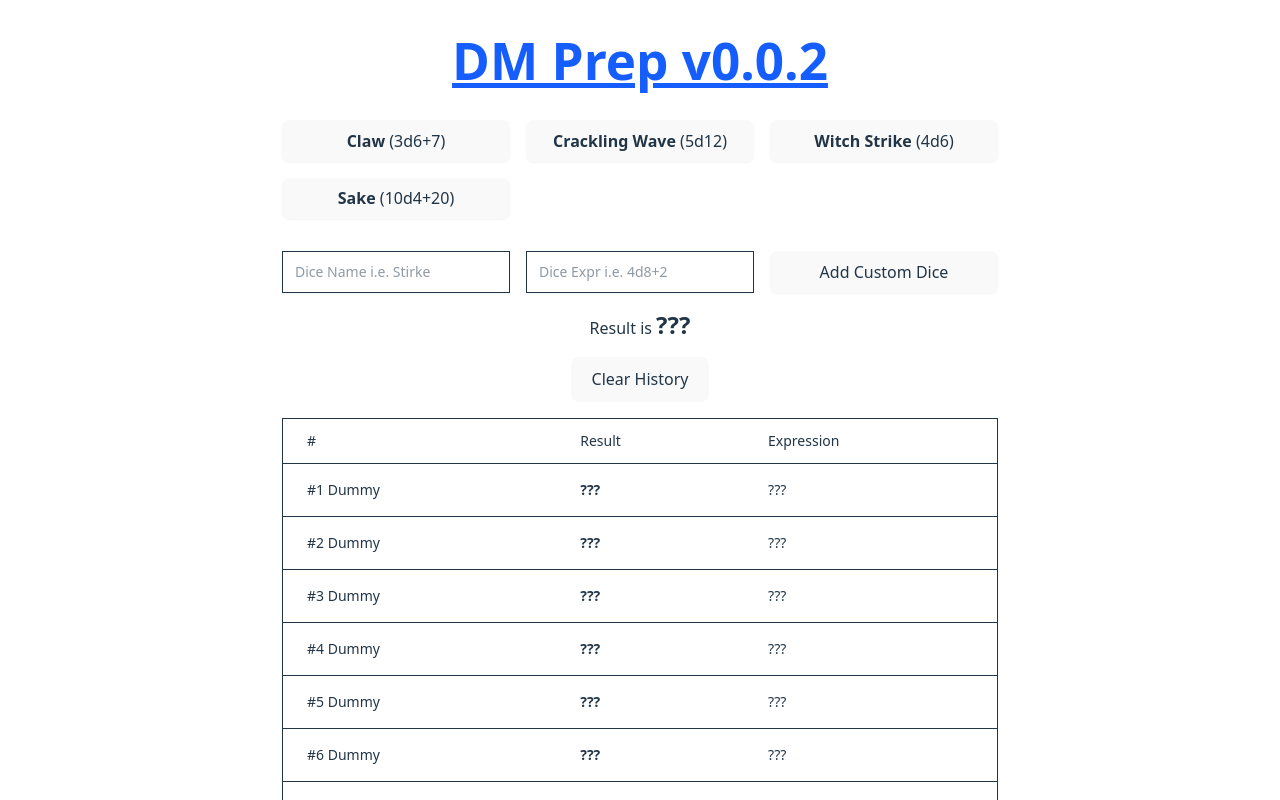
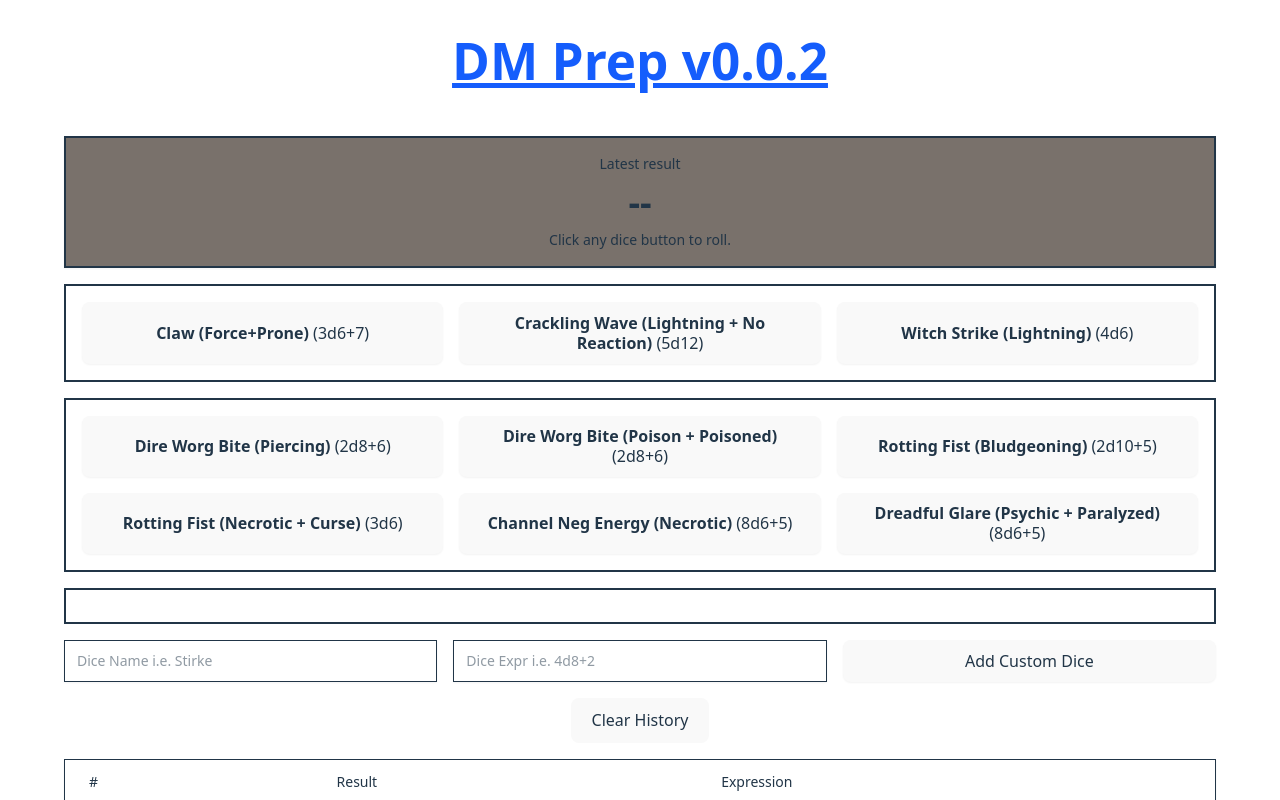
Before and after one commit to useless-pipi/useless-pipi, a React (Vite) app in the folder pipi-app/: page / in a window 1280 px wide. Shown: the top 800 px of the page. Built offline with nearby package versions, Linux system fonts and the light colour scheme.

Commit message:
0402 Prep

```diff
--- a/pipi-app/src/Dices.tsx
+++ b/pipi-app/src/Dices.tsx
@@ -10,55 +10,78 @@ import { useLocalStorage } from './hooks/hooks';
 import { STYLE_BUTTON_2ND, STYLE_BUTTON_DANGER } from './styles/styles';
 import { useEffect, useState } from 'react';
 
-const DUMMY_TIME = Date.now();
 const MAX_HISTORY = 10;
+const EMPTY_HISTORY: IRollResult[] = [];
 const initRolls: IRoll[] = [
     {
         id: 0,
-        name: 'Claw',
+        name: 'Claw (Force+Prone)',
         expression: '3d6+7',
     },
     {
         id: 1,
-        name: 'Crackling Wave',
+        name: 'Crackling Wave (Lightning + No Reaction)',
         expression: '5d12',
     },
     {
         id: 2,
-        name: 'Witch Strike',
+        name: 'Witch Strike (Lightning)',
         expression: '4d6',
-    },
-    {
-        id: 3,
-        name: 'Sake',
-        expression: '10d4+20',
     },
 ]
 
-const initRollHistories: IRollResult[] = [
-    { id: 0, expression: '???', total: '???', rolls: '???', timestamp: DUMMY_TIME.toString(), name: 'Dummy' },
-    { id: 1, expression: '???', total: '???', rolls: '???', timestamp: DUMMY_TIME.toString(), name: 'Dummy' },
-    { id: 2, expression: '???', total: '???', rolls: '???', timestamp: DUMMY_TIME.toString(), name: 'Dummy' },
-    { id: 3, expression: '???', total: '???', rolls: '???', timestamp: DUMMY_TIME.toString(), name: 'Dummy' },
-    { id: 4, expression: '???', total: '???', rolls: '???', timestamp: DUMMY_TIME.toString(), name: 'Dummy' },
-    { id: 5, expression: '???', total: '???', rolls: '???', timestamp: DUMMY_TIME.toString(), name: 'Dummy' },
-    { id: 6, expression: '???', total: '???', rolls: '???', timestamp: DUMMY_TIME.toString(), name: 'Dummy' },
-    { id: 7, expression: '???', total: '???', rolls: '???', timestamp: DUMMY_TIME.toString(), name: 'Dummy' },
-    { id: 8, expression: '???', total: '???', rolls: '???', timestamp: DUMMY_TIME.toString(), name: 'Dummy' },
-    { id: 9, expression: '???', total: '???', rolls: '???', timestamp: DUMMY_TIME.toString(), name: 'Dummy' },
+const initRolls2: IRoll[] = [
+    {
+        id: 3,
+        name: 'Dire Worg Bite (Piercing)',
+        expression: '2d8+6',
+    },
+    {
+        id: 4,
+        name: 'Dire Worg Bite (Poison + Poisoned)',
+        expression: '2d8+6',
+    },
+    {
+        id: 5,
+        name: 'Rotting Fist (Bludgeoning)',
+        expression: '2d10+5',
+    },
+    {
+        id: 6,
+        name: 'Rotting Fist (Necrotic + Curse)',
+        expression: '3d6',
+    },
+    {
+        id: 7,
+        name: 'Channel Neg Energy (Necrotic)',
+        expression: '8d6+5',
+    },
+    {
+        id: 8,
+        name: 'Dreadful Glare (Psychic + Paralyzed)',
+        expression: '8d6+5',
+    },
 ]
+
+const initRollHistories: IRollResult[] = EMPTY_HISTORY;
 
 function Dices(){
 
     // const [rollHistory, setRollHistory] = useState(() : IRollResult[] => []);
     const [rollHistory, setRollHistory] = useLocalStorage<IRollResult[]>(LOCAL_STORAGE_ROLL_HISTORY, initRollHistories)
     const [rolls, setRolls] = useLocalStorage<IRoll[]>(LOCAL_STORAGE_ROLLS, [])
+    const [rolls2, setRolls2] = useLocalStorage<IRoll[]>(LOCAL_STORAGE_ROLLS, [])
+
     const [rollExpr, setRollExpr] = useState<string>(() => '')
     const [rollName, setRollName] = useState<string>(() => '')
 
     const [customRolls, setCustomRolls] = useState<IRoll[]>(() => [])
+    const latestRoll = rollHistory.at(0)
 
-    useEffect(() => setRolls(initRolls))
+    useEffect(() => {
+        setRolls(initRolls)
+        setRolls2(initRolls2)
+    }, [])
 
     const handleRoll = (iRoll: IRoll) => {
         try {
@@ -126,35 +149,48 @@ function Dices(){
 
     return <>
         <div className="card">
-            {/* <button className={STYLE_BUTTON_2ND} onClick={() => handleRoll('3d6+7')}>
-                3d6+7
-            </button>
-            <button className={STYLE_BUTTON_2ND} onClick={() => handleRoll('5d12')}>
-                5d12
-            </button>
-            <button className={STYLE_BUTTON_2ND} onClick={() => handleRoll('4d6')}>
-                4d6
-            </button>
-            <button className={STYLE_BUTTON_2ND} onClick={() => handleRoll('10d4+20')}>
-                10d4+20
-            </button> */}
-            <div className="grid grid-cols-1 md:grid-cols-2 lg:grid-cols-3 grid-flow-row-dense gap-4">
+            { // make the div not transpaent in background, and make it look like a card with shadow and rounded corners
+            }
+            <div className="sticky top-4 z-10 my-4 rounded-base border-2 border-default bg-stone-500 p-4 shadow-xs">
+                <p className="text-sm text-body">Latest result</p>
+                <p className="my-2 text-4xl font-bold text-heading">
+                    {latestRoll?.total ?? '--'}
+                </p>
+                <p className="text-sm text-body">
+                    {latestRoll ? (
+                        <>
+                            <strong>{latestRoll.name}</strong> ({latestRoll.expression}) at {latestRoll.timestamp}
+                        </>
+                    ) : (
+                        'Click any dice button to roll.'
+                    )}
+                </p>
+            </div>
+
+            <div className="my-4  grid grid-cols-1 md:grid-cols-2 lg:grid-cols-3 grid-flow-row-dense gap-4 border-2 border-default rounded-base p-4">
             {
                 rolls.map((roll) => (
-                    <>
-                        <button className={STYLE_BUTTON_2ND} onClick={() => handleRoll(roll)}>
+                    <button key={roll.id} className={STYLE_BUTTON_2ND} onClick={() => handleRoll(roll)}>
                         <strong>{roll.name}</strong> ({roll.expression})
                     </button>
-                    </>
                 ))
             }
             </div>
 
-            <div className="my-4 grid grid-cols-1 md:grid-cols-2 lg:grid-cols-3 grid-flow-row-dense gap-4">
+            <div className="my-4 grid grid-cols-1 md:grid-cols-2 lg:grid-cols-3 grid-flow-row-dense gap-4 border-2 border-default rounded-base p-4">
+            {
+                rolls2.map((roll) => (
+                    <button key={roll.id} className={STYLE_BUTTON_2ND} onClick={() => handleRoll(roll)}>
+                        <strong>{roll.name}</strong> ({roll.expression})
+                    </button>
+                ))
+            }
+            </div>
+
+            <div className="my-4 grid grid-cols-1 md:grid-cols-2 lg:grid-cols-3 grid-flow-row-dense gap-4 border-2 border-default rounded-base p-4">
             {
                 customRolls.map((roll) => (
-                    <>
-                        <div className='grid grid-cols-[4fr_1fr] gap-4'>
+                    <div key={roll.id} className='grid grid-cols-[4fr_1fr] gap-4'>
                         <button className={STYLE_BUTTON_2ND} onClick={() => handleRoll(roll)}>
                             <strong>{roll.name}</strong> ({roll.expression})
                         </button>
@@ -162,7 +198,6 @@ function Dices(){
                             x
                         </button>
                     </div>
-                    </>
                 ))
             }
             </div>
@@ -181,8 +216,7 @@ function Dices(){
                 </button>
             </div>
 
-            <p className="my-4"> Result is  <strong className='text-2xl'>{rollHistory.at(0)?.total}</strong> </p>
-            <button onClick={() => setRollHistory(initRollHistories)}>
+            <button onClick={() => setRollHistory(EMPTY_HISTORY)}>
                 Clear History
             </button>
 
@@ -203,8 +237,7 @@ function Dices(){
                     </thead>
                     <tbody>
                             {rollHistory.map((roll, index) => (
-                            <>
-                                <tr className="bg-neutral-primary border-b border-default">
+                                <tr key={roll.id} className="bg-neutral-primary border-b border-default">
                                     <th scope="row" className="px-6 py-4 font-medium text-heading whitespace-nowrap">
                                         #{index+1} {roll.name?.slice(0,5)}
                                     </th>
@@ -215,7 +248,6 @@ function Dices(){
                                         {roll.expression}
                                     </td>
                                 </tr>
-                            </>
                             ))}
 
 
--- a/pipi-app/src/styles/styles.tsx
+++ b/pipi-app/src/styles/styles.tsx
@@ -1,2 +1,3 @@
+
 export const STYLE_BUTTON_2ND = "text-body bg-neutral-secondary-medium box-border border border-default-medium hover:bg-neutral-tertiary-medium hover:text-heading focus:ring-4 focus:ring-neutral-tertiary shadow-xs font-medium leading-5 rounded-base text-sm px-4 py-2.5 focus:outline-none"
 export const STYLE_BUTTON_DANGER = "text-body bg-danger-strong box-border border border-default-medium hover:bg-neutral-tertiary-medium hover:text-heading focus:ring-4 focus:ring-neutral-tertiary shadow-xs font-medium leading-5 rounded-base text-sm px-4 py-2.5 focus:outline-none"
```
Lines whose indentation alone changed are shown as unchanged.
